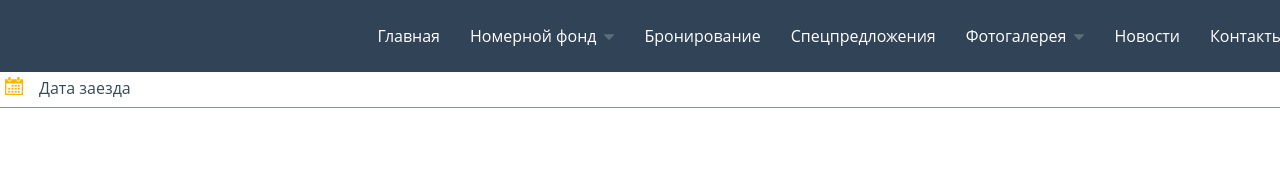
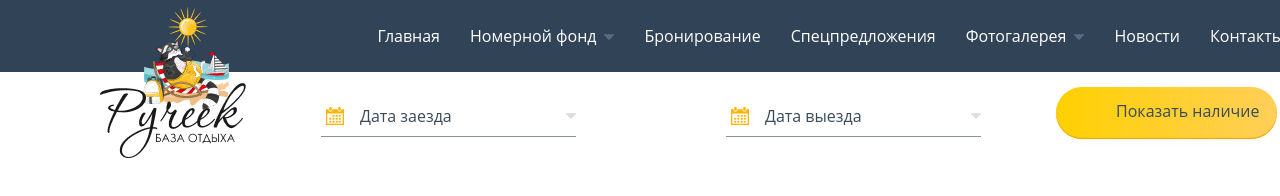
Before and after one commit to karmazinsergey/stream, a plain HTML site: page index.html in a window 1280 px wide. Shown: the top 196 px of the page. Drawn offline with nearby package versions, Linux system fonts and the light colour scheme.

Commit message:
Почти закончил строку с датами. Осталась стрелка на кнопке

```diff
--- a/css/style.css
+++ b/css/style.css
@@ -58,6 +58,7 @@ body {
     transition: opacity 0.25s ease 0.1s;
     padding: 15px 5px;
     width: 220px;
+    z-index: 5;
     -webkit-transition: opacity 0.25s ease 0.1s;
     -moz-transition: opacity 0.25s ease 0.1s;
     -ms-transition: opacity 0.25s ease 0.1s;
@@ -94,6 +95,21 @@ a:hover {
 
 /* Строка выбора даты заезда и выезда */
 
+.header-check {
+    display: flex;
+    justify-content: flex-end;
+    align-self: center;
+    margin-right: 163px;
+    padding-top: 15px;
+    height: 110px;
+}
+
+.top-logo {
+    position: relative;
+    top: -80px;
+}
+
+.input,
 .input::placeholder {
     font-family: "Open Sans";
     color: #384b58;
@@ -101,23 +117,33 @@ a:hover {
     line-height: 19px;
 }
 
+.header-check__on,
+.header-check__off {
+    width: 255px;
+    margin: 0 75px;
+    padding-top: 10px;
+}
+
 input {
     border: none;
     margin-left: 34px;
     outline: none;
     padding: 10px 5px;
+    width: 221px;
+    position: relative;
 }
 
-.header-check__on {
+.header-check__on,
+.header-check__off {
     position: relative;
 }
 
 .ui-datepicker-trigger {
     margin-left: 5px;
-    /* position: relative; */
     position: absolute;
-    top: 5px;
-    left: 0;
+    top: 30%;
+    right: 0;
+    transform: translateY(-50%);
     cursor: pointer;
 }
 
@@ -125,3 +151,42 @@ input {
     display: block;
     border-bottom: solid 1px #88939b;
 }
+
+.calendar-ico {
+    position: absolute;
+    top: 20px;
+    left: 5px;
+}
+
+header-check__on span,
+header-check__off span {
+    position: relative;
+    display: flex;
+    flex-wrap: nowrap;
+    justify-content: space-between;
+    align-items: center;
+}
+
+.check-btn {
+    font-family: "Open Sans";
+    font-size: 16px;
+    line-height: 19%;
+    color: #384b58;
+    background: linear-gradient(92.33deg, #ffd000 0.41%, #ffcf57 97.17%);
+    box-shadow: 0px 4px 4px rgba(252, 183, 9, 0.04), inset 0px -1px 1px #e9a105;
+    border-radius: 75px;
+    padding: 15px 36px 17px 60px;
+    height: 52px;
+    margin-left: 0;
+    position: relative;
+}
+
+.check-btn::before {
+    content: " ";
+    background-image: url("../images/top-btn-arrow.png");
+    position: absolute;
+    height: 18px;
+    width: 18px;
+    top: 1px;
+    left: 1px;
+}
--- a/index.html
+++ b/index.html
@@ -54,15 +54,26 @@
                 </ul>
             </nav>
             <div class="header-check">
+                <a href="#">
+                    <img class="top-logo" src="images/top-logo.png" alt="" class="logo">
+                </a>
                 <div class="header-check__on">
-                    <!-- <img src="images/top-calendar-ico.svg" alt="calender"> -->
-                    <input class="input chk-on" type="text" id="datepicker" placeholder="Дата заезда">
-                    <div class="line"></div>
+                    <span>
+                        <img class="calendar-ico" src="images/top-calendar-ico.svg" alt="calender">
+                        <input class="input chk-on" type="text" id="datepicker" placeholder="Дата заезда">
+                    </span>
+                    <div class="line">
+                    </div>
 
                 </div>
                 <div class="header-check__off">
-
+                    <span>
+                        <img class="calendar-ico" src="images/top-calendar-ico.svg" alt="calender">
+                        <input class="input chk-of" type="text" id="datepicker-off" placeholder="Дата выезда">
+                    </span>
+                    <div class="line"></div>
                 </div>
+                <input class="check-btn" type="submit" value="Показать наличие">
             </div>
         </div>
         <div class="header__main"></div>
--- a/js/main.js
+++ b/js/main.js
@@ -55,8 +55,17 @@ $.datepicker.setDefaults($.datepicker.regional["ru"]);
 $(function() {
     $("#datepicker").datepicker({
         showOn: "button",
-        buttonImage: "images/top-calendar-ico.svg",
+        buttonImage: "../images/top-calendar-arrow.png",
         buttonImageOnly: true,
         buttonText: "Дата заезда",
     });
 });
+
+$(function() {
+    $("#datepicker-off").datepicker({
+        showOn: "button",
+        buttonImage: "../images/top-calendar-arrow.png",
+        buttonImageOnly: true,
+        buttonText: "Дата выезда",
+    });
+});
```
